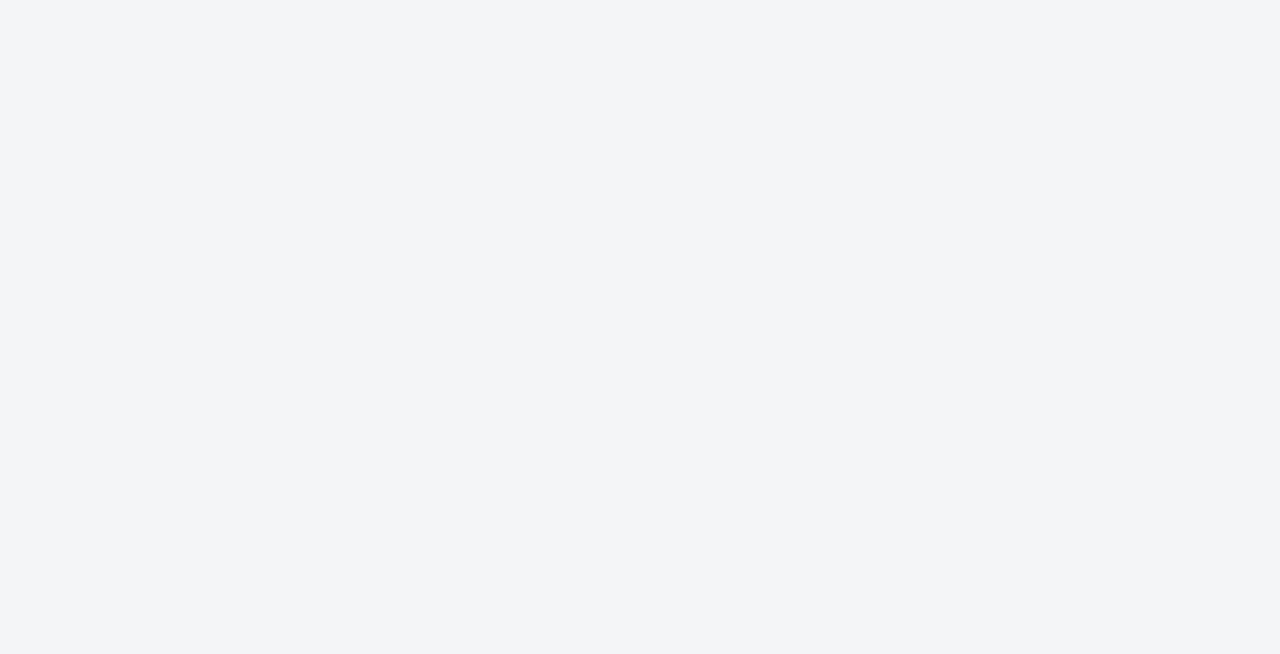
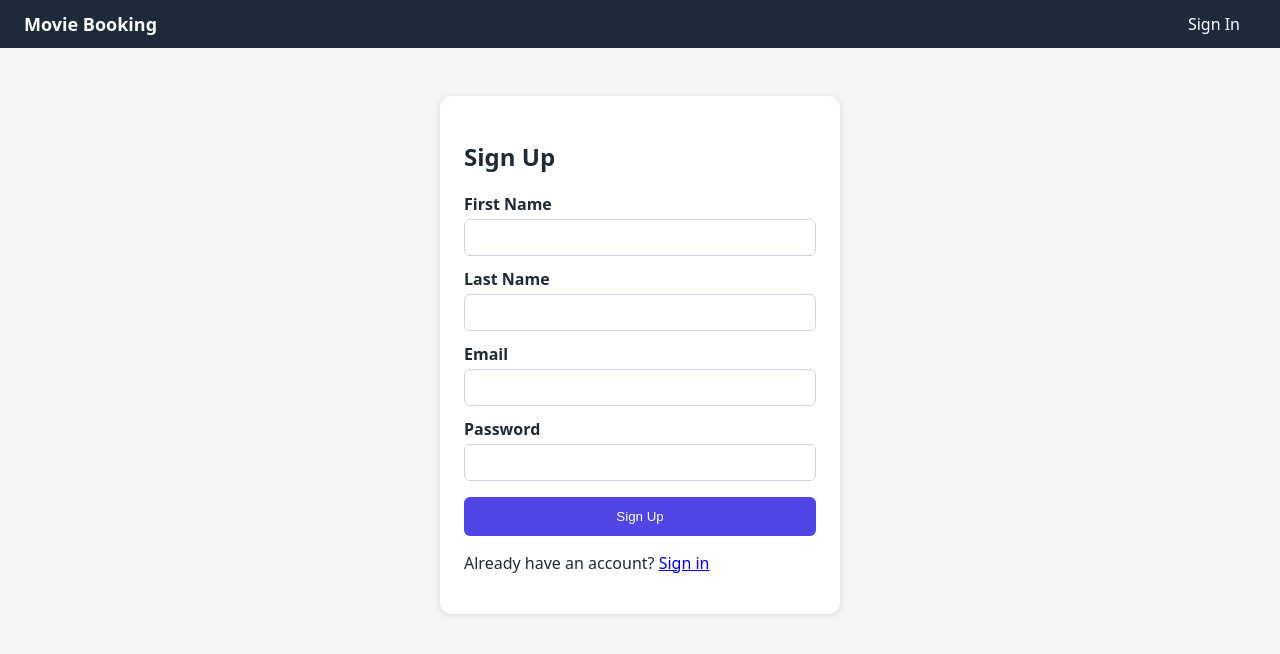
Before and after one commit to ChanmiTharinsa/movie-ticket-booking-frontend, a React (Vite) app: page /register in a window 1280 px wide. Before the commit this address had no page. Shown: the top 654 px of the page. Built offline with nearby package versions, Linux system fonts and the light colour scheme.

Commit message:
Add navbar, protected route, register page and movies page

```diff
--- a/src/App.tsx
+++ b/src/App.tsx
@@ -1,11 +1,26 @@
 import { Route, Routes } from "react-router-dom";
 import LoginPage from "./pages/LoginPage";
+import MoviesPage from "./pages/MoviesPage";
+import Navbar from "./components/Navbar";
+import ProtectedRoute from "./components/ProtectedRoute";
+import RegisterPage from "./pages/RegisterPage";
 
 export default function App() {
   return (
-    <Routes>
-      <Route path="/login" element={<LoginPage />} />
-      <Route path="/" element={<h1 className="page">Home (coming soon)</h1>} />
-    </Routes>
+    <>
+      <Navbar />
+      <Routes>
+        <Route path="/login" element={<LoginPage />} />
+        <Route path="/register" element={<RegisterPage />} />
+        <Route
+          path="/"
+          element={
+            <ProtectedRoute>
+              <MoviesPage />
+            </ProtectedRoute>
+          }
+        />
+      </Routes>
+    </>
   );
 }
--- /dev/null
+++ b/src/components/Navbar.tsx
@@ -0,0 +1,29 @@
+import { Link, useNavigate } from "react-router-dom";
+import { useAuth } from "../context/AuthContext";
+
+export default function Navbar() {
+  const { user, signOut } = useAuth();
+  const navigate = useNavigate();
+
+  const handleSignOut = () => {
+    signOut();
+    navigate("/login");
+  };
+
+  return (
+    <nav className="navbar">
+      <Link to="/" className="brand">Movie Booking</Link>
+      <div className="nav-links">
+        {user ? (
+          <>
+            <Link to="/">Movies</Link>
+            <span className="nav-user">{user.email}</span>
+            <button onClick={handleSignOut}>Sign Out</button>
+          </>
+        ) : (
+          <Link to="/login">Sign In</Link>
+        )}
+      </div>
+    </nav>
+  );
+}
--- /dev/null
+++ b/src/components/ProtectedRoute.tsx
@@ -0,0 +1,18 @@
+import type { ReactNode } from "react";
+import { Navigate } from "react-router-dom";
+import { useAuth } from "../context/AuthContext";
+
+export default function ProtectedRoute({
+  children,
+  role,
+}: {
+  children: ReactNode;
+  role?: string;
+}) {
+  const { user } = useAuth();
+
+  if (!user) return <Navigate to="/login" replace />;
+  if (role && user.role !== role) return <Navigate to="/" replace />;
+
+  return <>{children}</>;
+}
--- a/src/index.css
+++ b/src/index.css
@@ -38,3 +38,23 @@ body {
 
 .error-box { background: #fee2e2; color: #991b1b; padding: 10px; border-radius: 6px; margin-bottom: 14px; }
 .success-box { background: #dcfce7; color: #166534; padding: 10px; border-radius: 6px; margin-bottom: 14px; }
+
+.page { max-width: 1000px; margin: 24px auto; padding: 0 16px; }
+.error { color: #b91c1c; }
+.grid { display: grid; grid-template-columns: repeat(auto-fill, minmax(240px, 1fr)); gap: 16px; }
+.card { background: #fff; border-radius: 10px; padding: 16px; box-shadow: 0 1px 4px rgba(0,0,0,.1); }
+.badge { background: #e0e7ff; color: #3730a3; padding: 2px 8px; border-radius: 12px; font-size: 12px; }
+
+.navbar { display: flex; justify-content: space-between; align-items: center; padding: 12px 24px; background: #1e293b; color: #fff; }
+.navbar a { color: #fff; text-decoration: none; margin-right: 16px; }
+.navbar .brand { font-weight: 700; font-size: 18px; }
+.nav-links { display: flex; align-items: center; gap: 8px; flex-wrap: wrap; }
+.nav-user { font-size: 13px; opacity: .8; margin-right: 8px; }
+.navbar button { background: #4f46e5; color: #fff; border: 0; padding: 6px 12px; border-radius: 6px; cursor: pointer; }
+
+.register-card { max-width: 400px; margin: 48px auto; background: #fff; padding: 24px; border-radius: 12px; box-shadow: 0 1px 6px rgba(0,0,0,.12); }
+.register-card label { display: block; margin: 12px 0 4px; font-weight: 600; }
+.register-card input { width: 100%; padding: 10px; border: 1px solid #cbd5e1; border-radius: 6px; box-sizing: border-box; }
+.register-card button { width: 100%; margin-top: 16px; padding: 12px; background: #4f46e5; color: #fff; border: 0; border-radius: 6px; cursor: pointer; }
+.register-card button:disabled { opacity: .6; cursor: not-allowed; }
+.form-error { background: #fee2e2; color: #b91c1c; padding: 10px; border-radius: 6px; }
--- a/src/pages/LoginPage.tsx
+++ b/src/pages/LoginPage.tsx
@@ -28,9 +28,19 @@ export default function LoginPage() {
 
   return (
     <div className="auth-card">
-      <h1>Sign In</h1>
+      <h1>Sign Up</h1>
       {error && <div className="error-box">{error}</div>}
       <form onSubmit={handleSubmit}>
+        <div className="form-group">
+          <label htmlFor="firstName">First Name</label>
+          <input id="firstName" value={firstName} required
+            onChange={(e) => setFirstName(e.target.value)} />
+        </div>
+        <div className="form-group">
+          <label htmlFor="lastName">Last Name</label>
+          <input id="lastName" value={lastName}
+            onChange={(e) => setLastName(e.target.value)} />
+        </div>
         <div className="form-group">
           <label htmlFor="email">Email</label>
           <input id="email" type="email" value={email} required
@@ -42,10 +52,10 @@ export default function LoginPage() {
             onChange={(e) => setPassword(e.target.value)} />
         </div>
         <button className="btn" type="submit" disabled={loading}>
-          {loading ? "Signing in..." : "Sign In"}
+          {loading ? "Creating account..." : "Sign Up"}
         </button>
       </form>
-      <p>No account? <Link to="/register">Sign up</Link></p>
+      <p>Already have an account? <Link to="/login">Sign in</Link></p>
     </div>
   );
 }
--- /dev/null
+++ b/src/pages/MoviesPage.tsx
@@ -0,0 +1,38 @@
+import { useEffect, useState } from "react";
+import api from "../api/api";
+import type { Movie } from "../types/models";
+
+export default function MoviesPage() {
+  const [movies, setMovies] = useState<Movie[]>([]);
+  const [loading, setLoading] = useState(true);
+  const [error, setError] = useState("");
+
+  useEffect(() => {
+    api
+      .get<Movie[]>("/movies")
+      .then((res) => setMovies(res.data))
+      .catch(() => setError("Could not load movies. Please try again."))
+      .finally(() => setLoading(false));
+  }, []);
+
+  if (loading) return <p className="page">Loading movies...</p>;
+  if (error) return <p className="page error">{error}</p>;
+
+  return (
+    <div className="page">
+      <h2>Now Showing</h2>
+      {movies.length === 0 && <p>No movies available yet.</p>}
+      <div className="grid">
+        {movies.map((m) => (
+          <div className="card" key={m.movieId}>
+            <h3>{m.title}</h3>
+            <p>{m.genre} · {m.language}</p>
+            <p>{m.durationMinutes} min</p>
+            <p>{m.description}</p>
+            <span className="badge">{m.status}</span>
+          </div>
+        ))}
+      </div>
+    </div>
+  );
+}
--- /dev/null
+++ b/src/pages/RegisterPage.tsx
@@ -0,0 +1,57 @@
+import { useState } from "react";
+import type { FormEvent } from "react";
+import { Link, useNavigate } from "react-router-dom";
+import { useAuth } from "../context/AuthContext";
+
+export default function RegisterPage() {
+  const { signUp } = useAuth();
+  const navigate = useNavigate();
+
+  const [firstName, setFirstName] = useState("");
+  const [lastName, setLastName] = useState("");
+  const [email, setEmail] = useState("");
+  const [password, setPassword] = useState("");
+  const [error, setError] = useState("");
+  const [loading, setLoading] = useState(false);
+
+  const handleSubmit = async (e: FormEvent) => {
+    e.preventDefault();
+    setError("");
+    setLoading(true);
+    try {
+      await signUp({ firstName, lastName, email, password });
+      navigate("/login");
+    } catch (err: unknown) {
+      const msg = (err as { response?: { data?: { message?: string } } })
+        .response?.data?.message;
+      setError(msg ?? "Something went wrong. Please try again.");
+    } finally {
+      setLoading(false);
+    }
+  };
+
+  return (
+    <div className="register-card">
+      <h2>Sign Up</h2>
+      {error && <div className="form-error">{error}</div>}
+      <form onSubmit={handleSubmit}>
+        <label>First Name</label>
+        <input value={firstName} onChange={(e) => setFirstName(e.target.value)} required />
+
+        <label>Last Name</label>
+        <input value={lastName} onChange={(e) => setLastName(e.target.value)} />
+
+        <label>Email</label>
+        <input type="email" value={email} onChange={(e) => setEmail(e.target.value)} required />
+
+        <label>Password</label>
+        <input type="password" value={password} onChange={(e) => setPassword(e.target.value)} required />
+
+        <button type="submit" disabled={loading}>
+          {loading ? "Creating account..." : "Sign Up"}
+        </button>
+      </form>
+      <p>Already have an account? <Link to="/login">Sign in</Link></p>
+    </div>
+  );
+}
--- /dev/null
+++ b/src/types/models.ts
@@ -0,0 +1,28 @@
+export interface Movie {
+  movieId: string;
+  title: string;
+  description: string;
+  durationMinutes: number;
+  language: string;
+  genre: string;
+  releaseDate: string;
+  status: string;
+}
+
+export interface Theatre {
+  theatreId: string;
+  name: string;
+  location: string;
+  capacity: number;
+  status: string;
+}
+
+export interface Show {
+  showId: string;
+  movieId: string;
+  theatreId: string;
+  showDate: string;
+  showTime: string;
+  ticketPrice: number;
+  status: string;
+}
```
